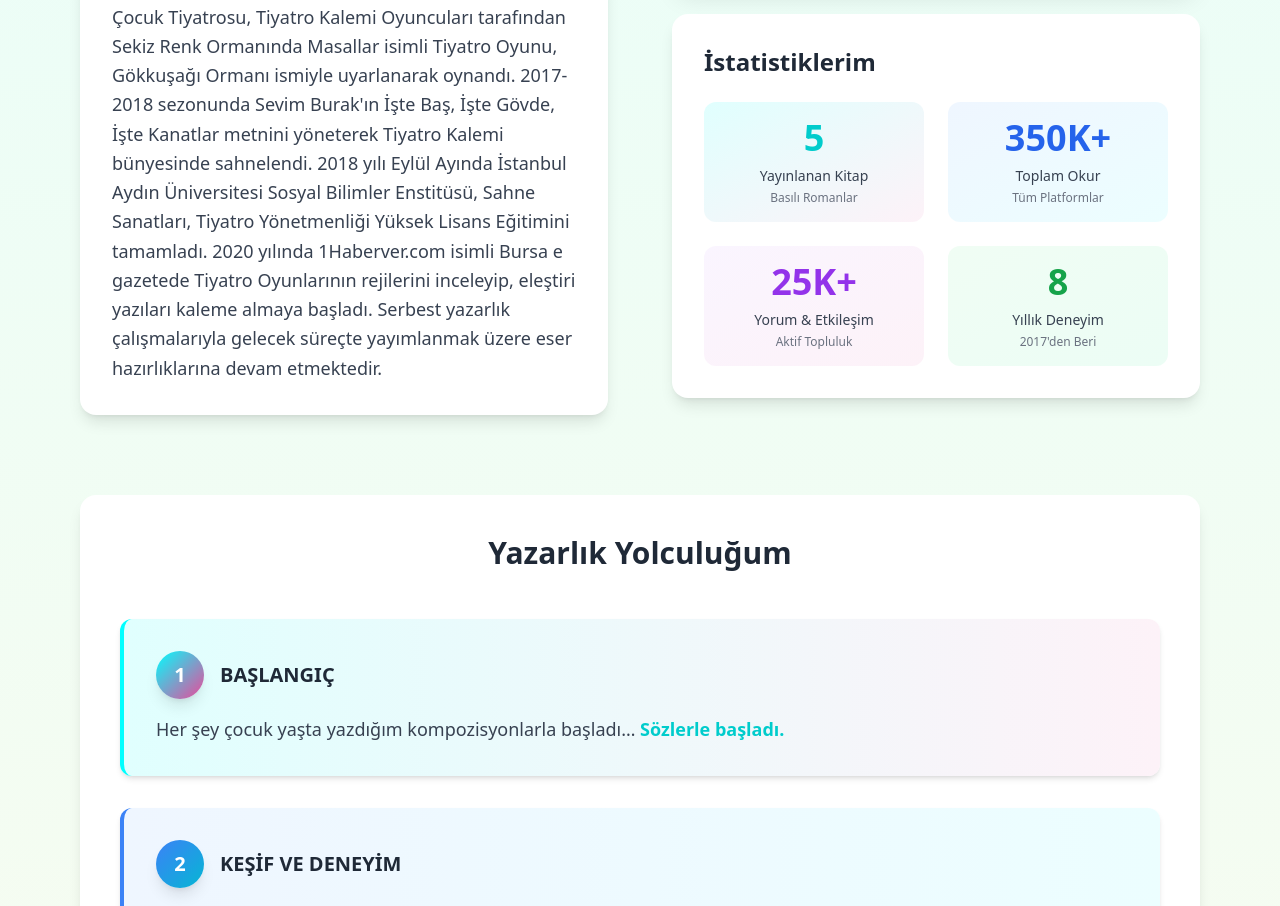
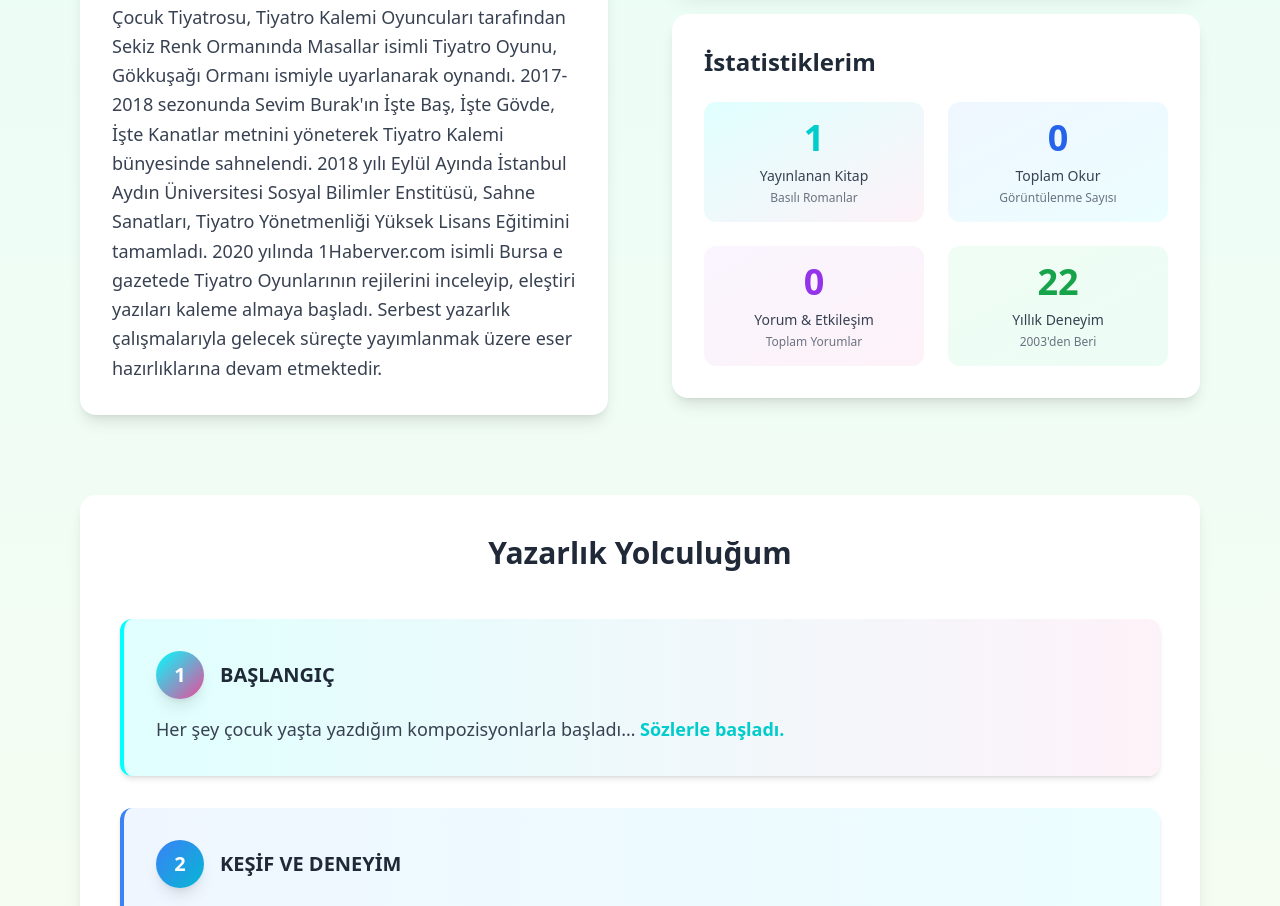
Before and after one commit to Papyonlubaskan/tolgademirorg, a Next.js app: page /hakkimda in a window 1280 px wide. Shown: the part 1465-2371 px from the top of the page. Built offline with nearby package versions, Linux system fonts and the light colour scheme; no server answers; the database is empty.

Commit message:
feat: hakkimda sayfasi istatistikleri dinamik hale getirildi - kitap sayisi 1, deneyim 22 yil, okur sayisi ve yorumlar dinamik

```diff
--- a/app/hakkimda/page.tsx
+++ b/app/hakkimda/page.tsx
@@ -8,10 +8,10 @@ export const dynamic = 'force-dynamic';
 
 export default function AboutPage() {
   const [stats, setStats] = useState({
-    totalBooks: 5,
-    totalReaders: 350000,
-    totalComments: 25000,
-    yearsExperience: 8
+    totalBooks: 1,
+    totalReaders: 0,
+    totalComments: 0,
+    yearsExperience: 22
   });
 
   useEffect(() => {
@@ -22,18 +22,24 @@ export default function AboutPage() {
     try {
       // Gerçek verileri API'den çek
       const [booksRes, commentsRes] = await Promise.all([
-        fetch('/api/books'),
+        fetch('/api/books?status=published'),
         fetch('/api/comments?limit=1')
       ]);
 
-      let totalBooks = 5; // Varsayılan
-      let totalComments = 25000; // Varsayılan
-      let totalReaders = 350000; // Varsayılan (likes + views estimate)
+      let totalBooks = 1; // Varsayılan: Yayınlanan basılı kitaplar
+      let totalComments = 0; // Varsayılan
+      let totalReaders = 0; // Varsayılan (toplam görüntülenmeler)
 
       if (booksRes.ok) {
         const booksData = await booksRes.json();
         if (booksData.success) {
-          totalBooks = booksData.total || booksData.data?.length || 5;
+          // Sadece basılı romanları say
+          totalBooks = booksData.total || booksData.data?.length || 1;
+
+          // Toplam görüntülenmeler = Toplam Okur
+          if (booksData.data && Array.isArray(booksData.data)) {
+            totalReaders = booksData.data.reduce((sum: number, book: any) => sum + (book.views || 0), 0);
+          }
         }
       }
 
@@ -44,12 +50,18 @@ export default function AboutPage() {
         }
       }
 
-      // Likes API'si parametre gerektiriyor, şimdilik varsayılan değer kullan
+      // Yıllık deneyim hesapla (2003'den bu yana - 1.11.2025 itibariyle 22 yıl)
+      const startYear = 2003;
+      const currentDate = new Date();
+      const currentYear = currentDate.getFullYear();
+      const currentMonth = currentDate.getMonth(); // 0-11 (Kasım = 10)
 
-      // Yıllık deneyim hesapla (2017'den bu yana)
-      const startYear = 2017;
-      const currentYear = new Date().getFullYear();
-      const yearsExperience = currentYear - startYear;
+      // Kasım ayından sonra bir sonraki yıla geçtiğinde +1
+      let yearsExperience = currentYear - startYear;
+      if (currentMonth >= 0) { // 1 Ocak'tan itibaren yeni yaş
+        // 2025 - 2003 = 22
+        yearsExperience = currentYear - startYear;
+      }
 
       setStats({
         totalBooks,
@@ -180,19 +192,19 @@ export default function AboutPage() {
                     <div className="text-xs text-gray-500 dark:text-gray-400 mt-1">Basılı Romanlar</div>
                   </div>
                   <div className="text-center p-4 bg-gradient-to-br from-blue-50 to-cyan-50 dark:from-blue-900/20 dark:to-cyan-900/20 rounded-xl">
-                    <div className="text-4xl font-bold text-blue-600 dark:text-blue-400 mb-2">{formatNumber(stats.totalReaders)}+</div>
+                    <div className="text-4xl font-bold text-blue-600 dark:text-blue-400 mb-2">{formatNumber(stats.totalReaders)}</div>
                     <div className="text-sm font-medium text-gray-700 dark:text-gray-300">Toplam Okur</div>
-                    <div className="text-xs text-gray-500 dark:text-gray-400 mt-1">Tüm Platformlar</div>
+                    <div className="text-xs text-gray-500 dark:text-gray-400 mt-1">Görüntülenme Sayısı</div>
                   </div>
                   <div className="text-center p-4 bg-gradient-to-br from-purple-50 to-pink-50 dark:from-purple-900/20 dark:to-pink-900/20 rounded-xl">
-                    <div className="text-4xl font-bold text-purple-600 dark:text-purple-400 mb-2">{formatNumber(stats.totalComments)}+</div>
+                    <div className="text-4xl font-bold text-purple-600 dark:text-purple-400 mb-2">{formatNumber(stats.totalComments)}</div>
                     <div className="text-sm font-medium text-gray-700 dark:text-gray-300">Yorum & Etkileşim</div>
-                    <div className="text-xs text-gray-500 dark:text-gray-400 mt-1">Aktif Topluluk</div>
+                    <div className="text-xs text-gray-500 dark:text-gray-400 mt-1">Toplam Yorumlar</div>
                   </div>
                   <div className="text-center p-4 bg-gradient-to-br from-green-50 to-emerald-50 dark:from-green-900/20 dark:to-emerald-900/20 rounded-xl">
                     <div className="text-4xl font-bold text-green-600 dark:text-green-400 mb-2">{stats.yearsExperience}</div>
                     <div className="text-sm font-medium text-gray-700 dark:text-gray-300">Yıllık Deneyim</div>
-                    <div className="text-xs text-gray-500 dark:text-gray-400 mt-1">2017'den Beri</div>
+                    <div className="text-xs text-gray-500 dark:text-gray-400 mt-1">2003'den Beri</div>
                   </div>
                 </div>
               </div>
```
